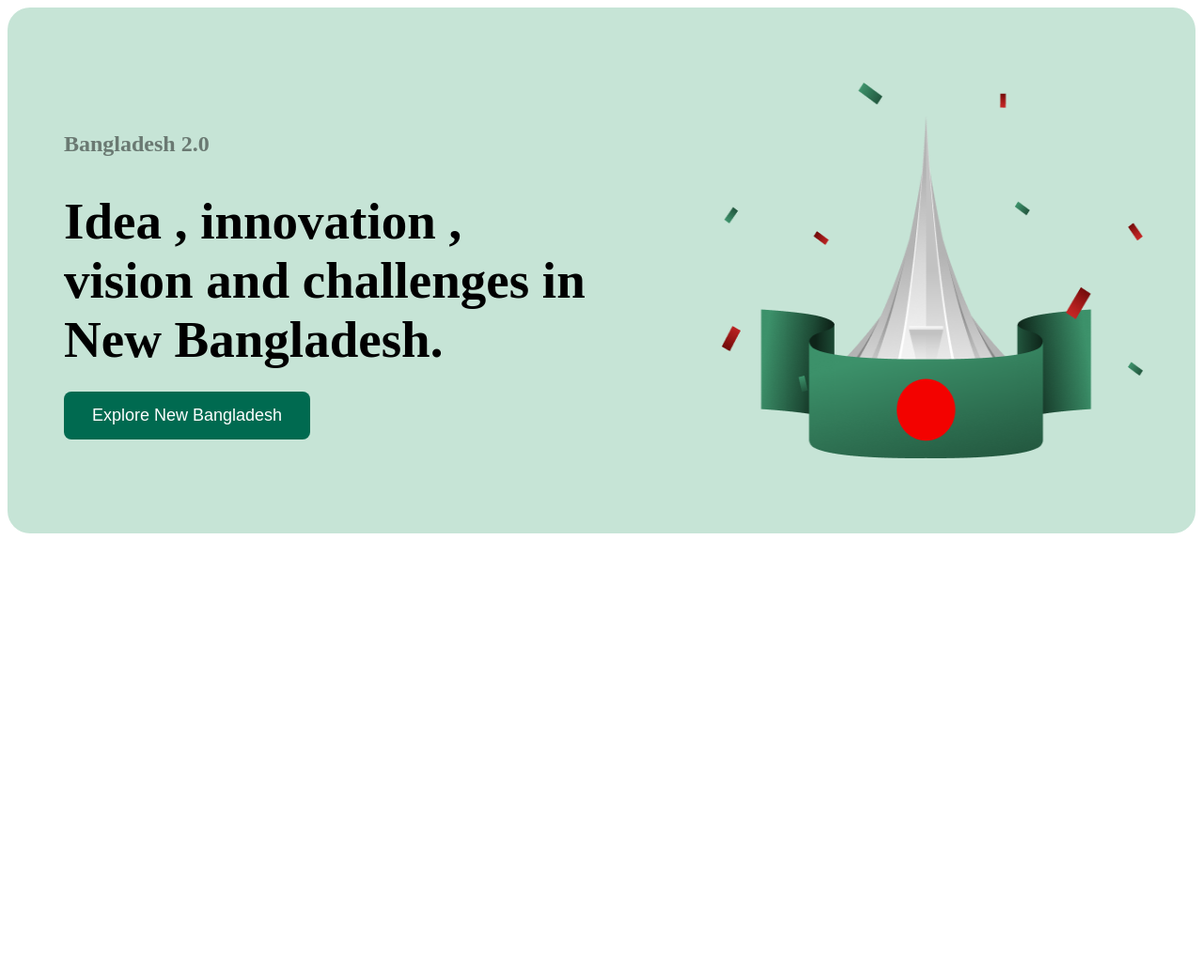
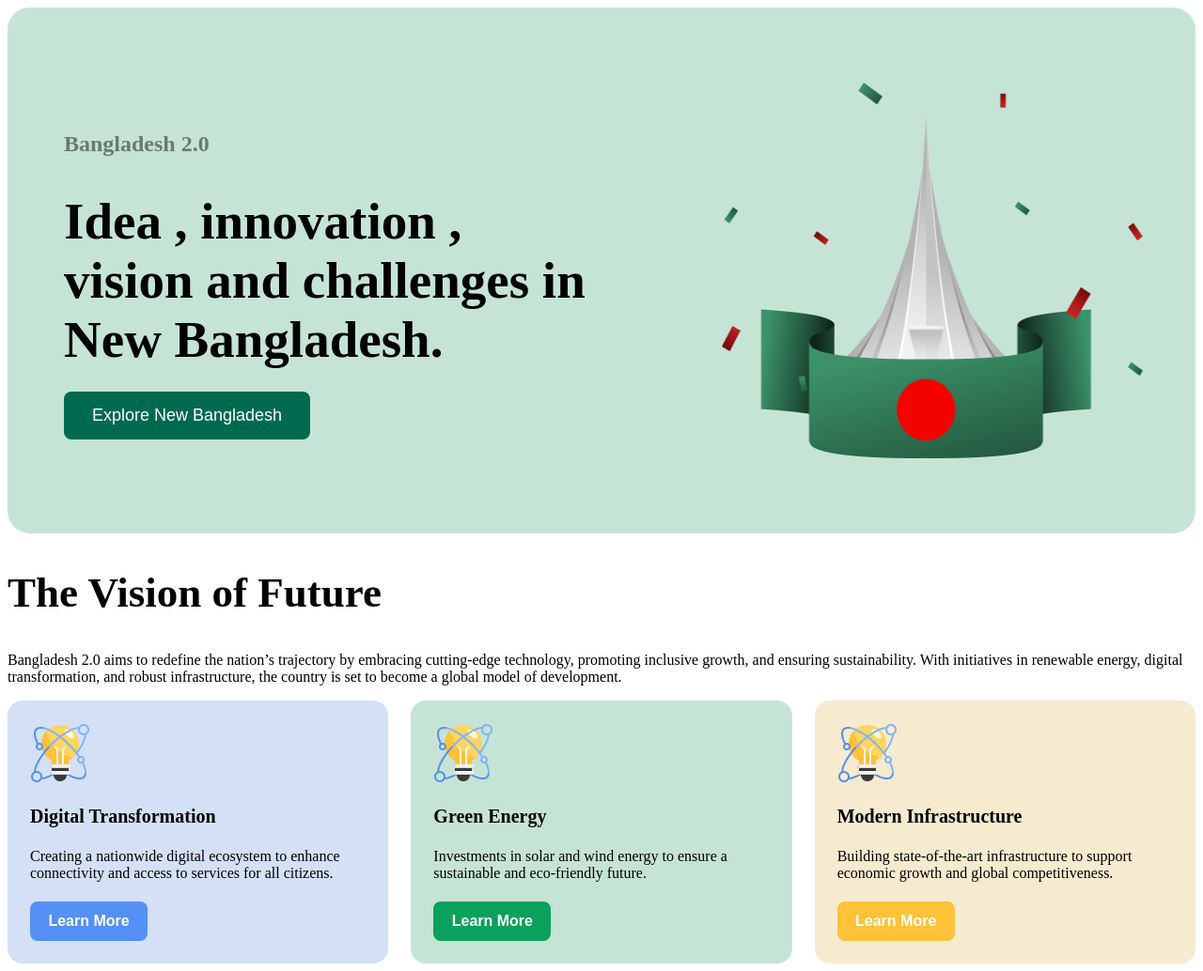
Before and after one commit to Pritom-Majumder/Prog_hero_B11_assignment, a plain HTML site: page index.html in a window 1280 px wide. Shown: the whole page at 94% size. Before the commit the page ends 800 px from the top, so only its background shows below. Drawn offline with Linux system fonts and the light colour scheme.

Commit message:
added_vision_future_section

```diff
--- a/index.html
+++ b/index.html
@@ -6,7 +6,7 @@
     <title>Bangladesh</title>
     <link rel="stylesheet" href="styles/assignment_style.css">
 </head>
-<body>
+<body class="">
     <header>
         <div class="banner">
             <div class="banner_content">
@@ -20,7 +20,33 @@
     </header>
 
     <main>
+       <section class="vision">
+           <div class="vision_content">
+               <h2 class="vision_title">The Vision of Future</h2>
+               <p class="vision_descri">Bangladesh 2.0 aims to redefine the nation’s trajectory by embracing cutting-edge technology, promoting inclusive growth, and ensuring sustainability. With initiatives in renewable energy, digital transformation, and robust infrastructure, the country is set to become a global model of development.</p>
+           </div>
 
+           <div class="future_content">
+               <div class="future_need1 width_padding_radius">
+                <img src="assets/card-icon.png" alt="">
+                <h3 class="future_title">Digital Transformation</h3>
+                <h4 class="future_discri">Creating a nationwide digital ecosystem to enhance connectivity and access to services for all citizens.</h4>
+                <button class="btn_secondary1 btn_primary">Learn More</button>
+               </div>
+               <div class="future_need2 width_padding_radius">
+                <img src="assets/card-icon.png" alt="">
+                <h3 class="future_title">Green Energy</h3>
+                <h4 class="future_discri">Investments in solar and wind energy to ensure a sustainable and eco-friendly future.</h4>
+                <button class="btn_secondary2 btn_primary">Learn More</button>
+               </div>
+               <div class="future_need3 width_padding_radius">
+                <img src="assets/card-icon.png" alt="">
+                <h3 class="future_title">Modern Infrastructure</h3>
+                <h4 class="future_discri">Building state-of-the-art infrastructure to support economic growth and global competitiveness.</h4>
+                <button class="btn_secondary3 btn_primary">Learn More</button>
+               </div>
+           </div>
+       </section>
     </main>
 
     <footer>
--- a/styles/assignment_style.css
+++ b/styles/assignment_style.css
@@ -1,10 +1,19 @@
 @import url('https://fonts.googleapis.com/css2?family=Fira+Sans:ital,wght@0,100;0,200;0,300;0,400;0,500;0,600;0,700;0,800;0,900;1,100;1,200;1,300;1,400;1,500;1,600;1,700;1,800;1,900&display=swap');
+
+/* .vision{
+    margin: 0 auto;
+} */
+
+main{
+    max-width:1280px ;
+    margin: 0 auto;
+}
+/* Banner STYLES */
 
 .banner{
     background-color:#C6E4D6 ;
     margin: 0 auto;
    max-width: 1280px;
-   /* max-height:550px ; */
    display: flex;
    justify-content: space-between;
    border-radius: 24px;
@@ -43,11 +52,75 @@
     width: 450px;
     height: 400px;
     margin-right:55px ;
-    /* justify-content: center; */
-    /* align-items: center; */
     padding-top: 80px;
 }
-.banner_img img{
-    /* margin: 0 auto; */
-    /* margin-top: 50%; */
+
+/* VISION_FUTURE STYLES */
+
+.vision_title{
+font-size: 45px;
+font-weight: bolder;
 }
+.vision_descri{
+    font-size: 16px;
+    font-weight: 400;
+}
+
+.future_content{
+    display: flex;
+    gap:24px ;
+}
+
+.future_title{
+    font-size: 20px;
+    font-weight: bold;
+}
+
+.future_discri{
+    font-size: 16px;
+    font-weight: 400;
+}
+
+.width_padding_radius{
+    width: 400px;
+    border-radius: 16px;
+    padding: 24px;
+}
+
+.future_need1{
+    background-color:#d4e0f6 ;
+    /* width: 400px;
+    border-radius: 16px;
+    padding: 24px; */
+}
+.future_need2{
+    background-color:#C6E4D6 ;
+    /* width: 400px;
+    border-radius: 16px; */
+}
+.future_need3{
+    background-color:#F7EBCF ;
+    /* width: 400px;
+    border-radius: 16px; */
+}
+
+.btn_secondary1 {
+    background-color:#5490F5 ;
+}
+.btn_secondary2{
+    background-color: #09A15C;
+}
+.btn_secondary3{
+    background-color: #FFC239;
+}
+
+.btn_primary{
+ padding:12px 16px;
+ width: 125px;
+ /* height: 40px; */
+ font-size: 16px;
+ font-weight: 600;
+ color: white;
+ border-radius: 8px;
+ border-style: none;
+}
```
